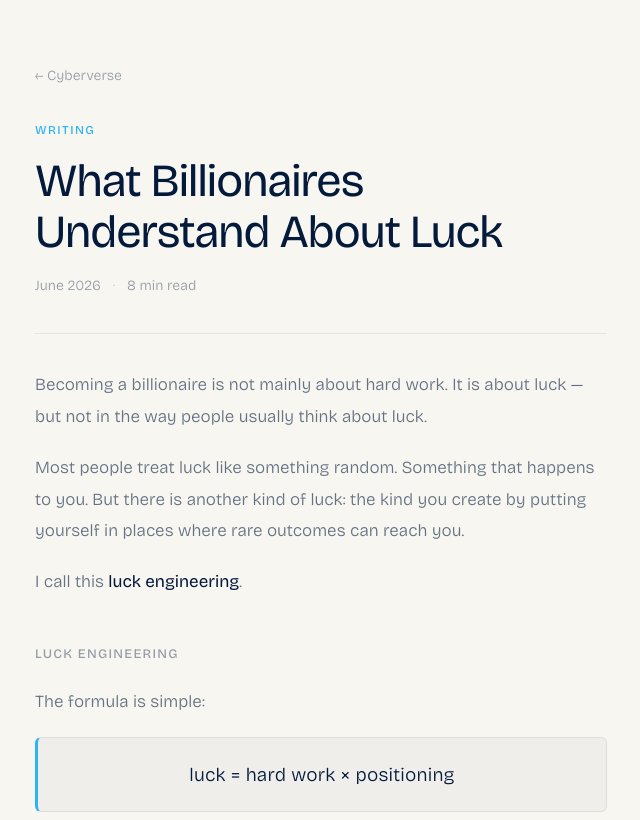
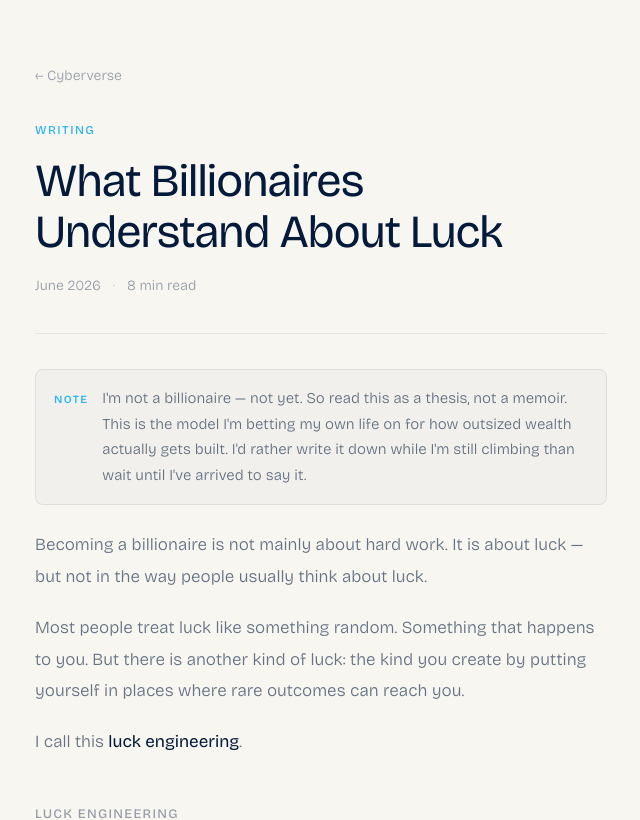
Before and after one commit to CyberVerse2/cyberverse, a React (Vite) app: page /writing/what-billionaires-understand-about-luck in a window 1280 px wide. Shown: the top 820 px of the page, without its empty margins (319-959 px from the left). Built offline with nearby package versions, Linux system fonts and the light colour scheme.

Commit message:
Add note callout component

```diff
--- a/src/articles.tsx
+++ b/src/articles.tsx
@@ -1,5 +1,16 @@
 import type { ReactNode } from "react";
-import { Em, Formula, H2, P, Prose, Questions, Quote, Stack, Step } from "./prose";
+import {
+  Em,
+  Formula,
+  H2,
+  Note,
+  P,
+  Prose,
+  Questions,
+  Quote,
+  Stack,
+  Step,
+} from "./prose";
 
 export type Article = {
   slug: string;
@@ -14,6 +25,13 @@ export type Article = {
 function LuckBody() {
   return (
     <Prose>
+
+      <Note>
+        I'm not a billionaire — not yet. So read this as a thesis, not a memoir.
+        This is the model I'm betting my own life on for how outsized wealth actually
+        gets built. I'd rather write it down while I'm still climbing than wait
+        until I've arrived to say it.
+      </Note>
 
       <P>
         Becoming a billionaire is not mainly about hard work. It is about luck —
--- a/src/prose.tsx
+++ b/src/prose.tsx
@@ -103,6 +103,53 @@ export function Formula({ children }: { children: ReactNode }) {
     >
       {children}
     </div>
+  );
+}
+
+/* Editorial aside / callout. Use for author's notes, caveats, framing. */
+export function Note({
+  children,
+  label = "Note",
+}: {
+  children: ReactNode;
+  label?: string;
+}) {
+  return (
+    <aside
+      style={{
+        display: "flex",
+        gap: "1.4rem",
+        background: "rgba(4, 26, 59, 0.025)",
+        border: "1px solid var(--border)",
+        borderRadius: "0.8rem",
+        padding: "1.6rem 1.8rem",
+        margin: "0 0 2.4rem",
+      }}
+    >
+      <span
+        style={{
+          flexShrink: 0,
+          fontSize: "1.1rem",
+          fontWeight: 600,
+          letterSpacing: "0.12em",
+          textTransform: "uppercase",
+          color: "var(--accent)",
+          paddingTop: "0.35rem",
+        }}
+      >
+        {label}
+      </span>
+      <p
+        style={{
+          margin: 0,
+          fontSize: "1.5rem",
+          lineHeight: 1.7,
+          color: "var(--text-secondary)",
+        }}
+      >
+        {children}
+      </p>
+    </aside>
   );
 }
 
```
